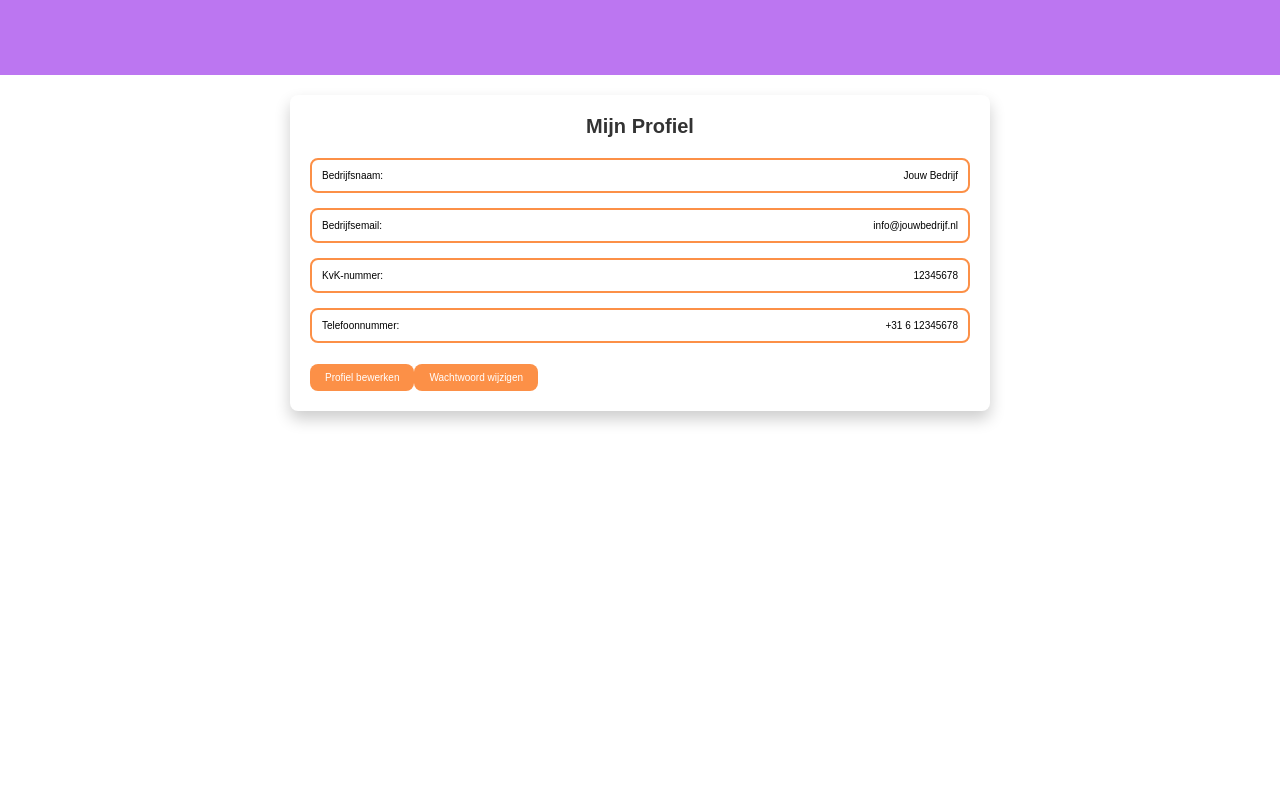
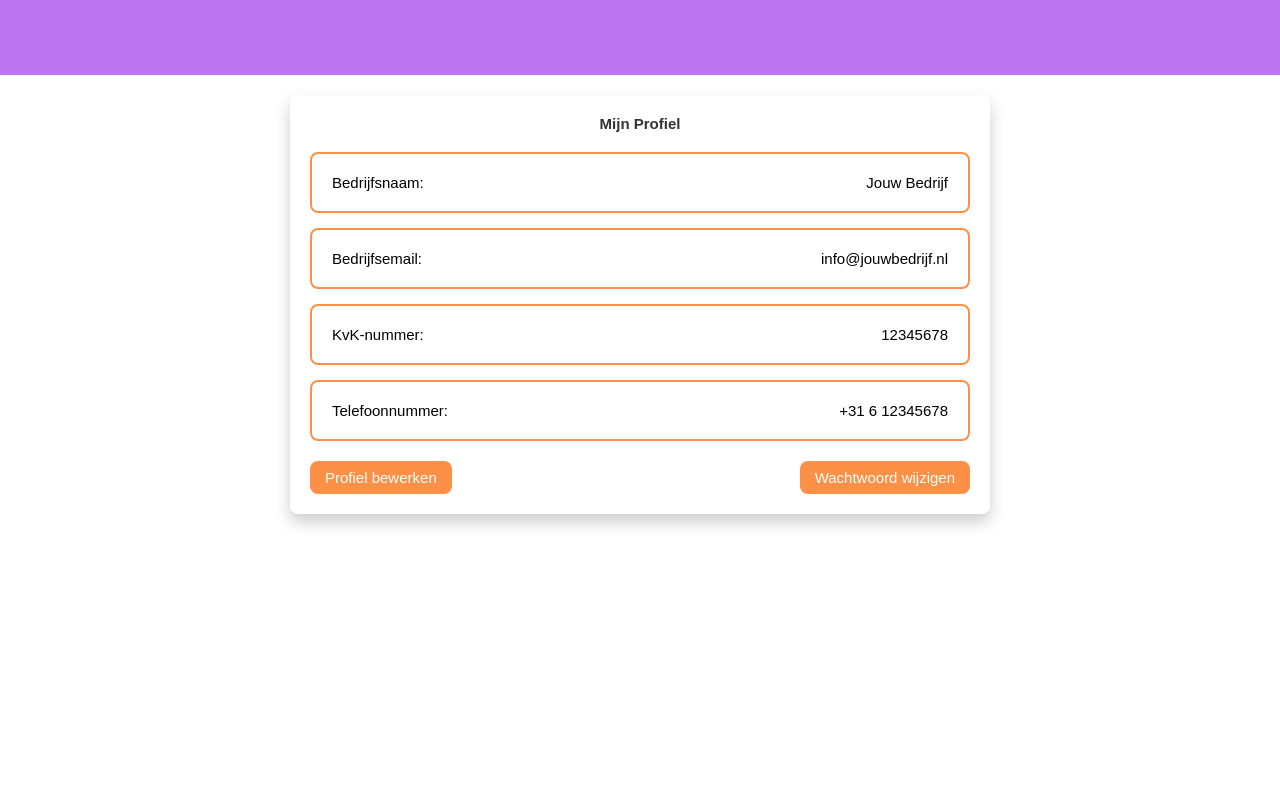
Before and after one commit to DDammers-MA/Business-portal, a Next.js app: page /profile in a window 1280 px wide. Shown: the top 800 px of the page. Built offline with nearby package versions, Linux system fonts and the light colour scheme; no server answers.

Commit message:
buttin chenge

```diff
--- a/src/app/profile/page.tsx
+++ b/src/app/profile/page.tsx
@@ -162,20 +162,30 @@ const ProfilePage = () => {
     </div>
   </div>
 
+      <div className={styles.buttonGroup}>
+
+        <div className={styles.buttonGroup__btns}>
+
+
     {isEditing ? (
-  <div className={styles.buttonGroup}>
+      <>
         <button className={styles.saveButton} onClick={handleSaveChanges}>
           Opslaan
         </button>
         <button className={styles.cancelButton} onClick={() => setIsEditing(false)}>
           Annuleren
         </button>
-  </div>
+      </>
     ) : (
       <button className={styles.toggleButton} onClick={() => setIsEditing(true)}>
         Profiel bewerken
       </button>
           )}
+
+        </div>
+
+        <div>
+
 
 
     <button
@@ -184,6 +194,9 @@ const ProfilePage = () => {
     >
       {showPasswordForm ? 'Annuleren' : 'Wachtwoord wijzigen'}
           </button>
+
+          </div>
+  </div>
 
   {showPasswordForm && (
     <div className={styles.passwordSection}>
--- a/src/app/profile/profile.module.scss
+++ b/src/app/profile/profile.module.scss
@@ -7,7 +7,7 @@
     box-shadow: 0 0.8rem 1.6rem rgba(0, 0, 0, 0.2);
 
     .title {
-        font-size: 2rem;
+      font-size: 1.5rem;
       font-weight: bold;
       margin-bottom: 2rem;
       text-align: center;
@@ -29,10 +29,16 @@
         justify-content: space-between;
         align-items: center;
 
+        input {
+          padding: 0.3rem;
+          font-size: 1.5rem;
+        }
+
         strong,
         span {
+          padding: 1rem;
           color: #000;
-                font-size: 1rem;
+          font-size: 1.5rem;
           font-weight: normal;
         }
       }
@@ -40,7 +46,7 @@
 
     .toggleButton {
       padding: 0.8rem 1.5rem;
-        font-size: 1rem;
+      font-size: 1.5rem;
       color: #fff;
       background-color: #fc9047;
       border: none;
@@ -73,7 +79,7 @@
           flex-direction: column;
 
           label {
-                    font-size: 0.9rem;
+            font-size: 1.5rem;
             color: #000;
             margin-bottom: 0.5rem;
           }
@@ -89,7 +95,7 @@
             input {
               flex: 1;
               padding: 0.8rem;
-                        font-size: 1rem;
+              font-size: 1.5rem;
               border: none;
               outline: none;
               background-color: #fff;
@@ -97,7 +103,7 @@
 
             .showText {
               padding: 0 1rem;
-                        font-size: 0.9rem;
+              font-size: 1.5rem;
               color: #888;
               cursor: pointer;
               user-select: none;
@@ -114,7 +120,7 @@
 
         .submitButton {
           padding: 0.8rem 1.5rem;
-                font-size: 1rem;
+          font-size: 1.5rem;
           color: #fff;
           background-color: #fc9047;
           border: none;
@@ -129,4 +135,51 @@
         }
       }
     }
+
+    .buttonGroup {
+      display: flex;
+      align-items: center;
+      justify-content: space-between;
+
+      &__btns {
+        display: flex;
+        gap: 1rem;
+
+        .saveButton,
+        .cancelButton {
+          padding: 0.8rem 1.5rem;
+          font-size: 1.5rem;
+          border: none;
+          border-radius: 0.8rem;
+          cursor: pointer;
+          transition: background-color 0.3s ease;
         }
+
+        .saveButton {
+          background-color: #4caf50;
+          color: #fff;
+
+          &:hover {
+            background-color: #43a047;
+          }
+        }
+
+        .cancelButton {
+          background-color: #f44336;
+          color: #fff;
+
+          &:hover {
+            background-color: #d32f2f;
+          }
+        }
+      }
+    }
+
+    .error {
+      color: red;
+      font-weight: bold;
+      text-align: center;
+      margin-bottom: 1rem;
+      font-size: 1.5rem;
+    }
+  }
```
Lines whose indentation alone changed are shown as unchanged.
